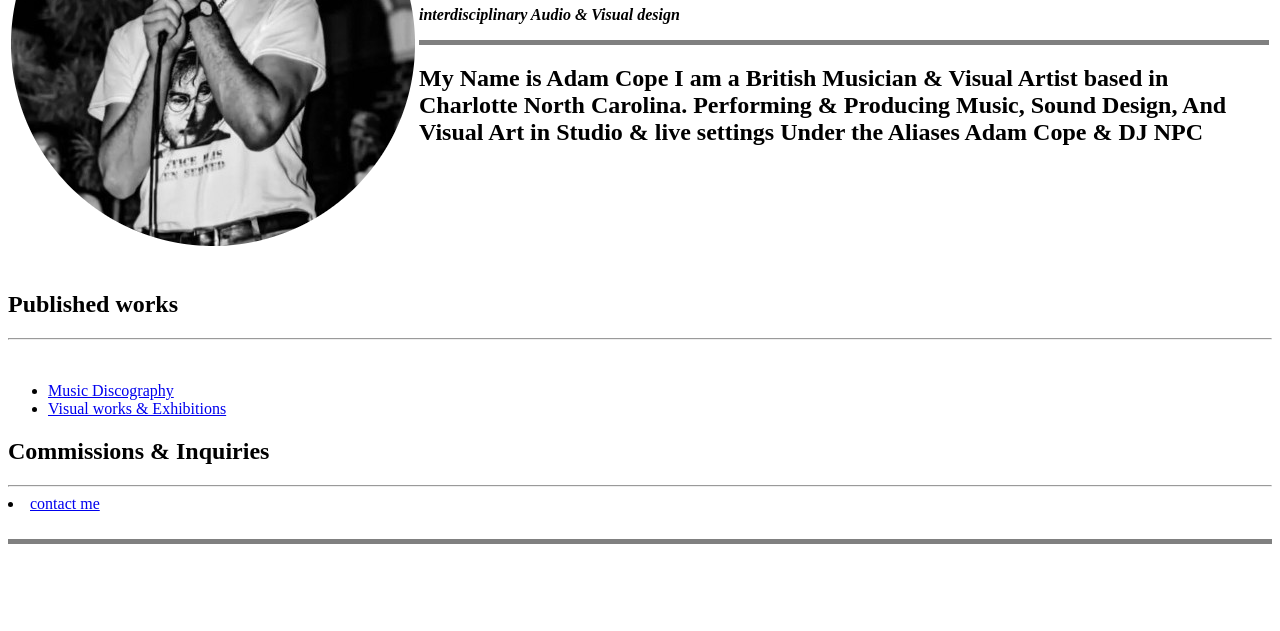
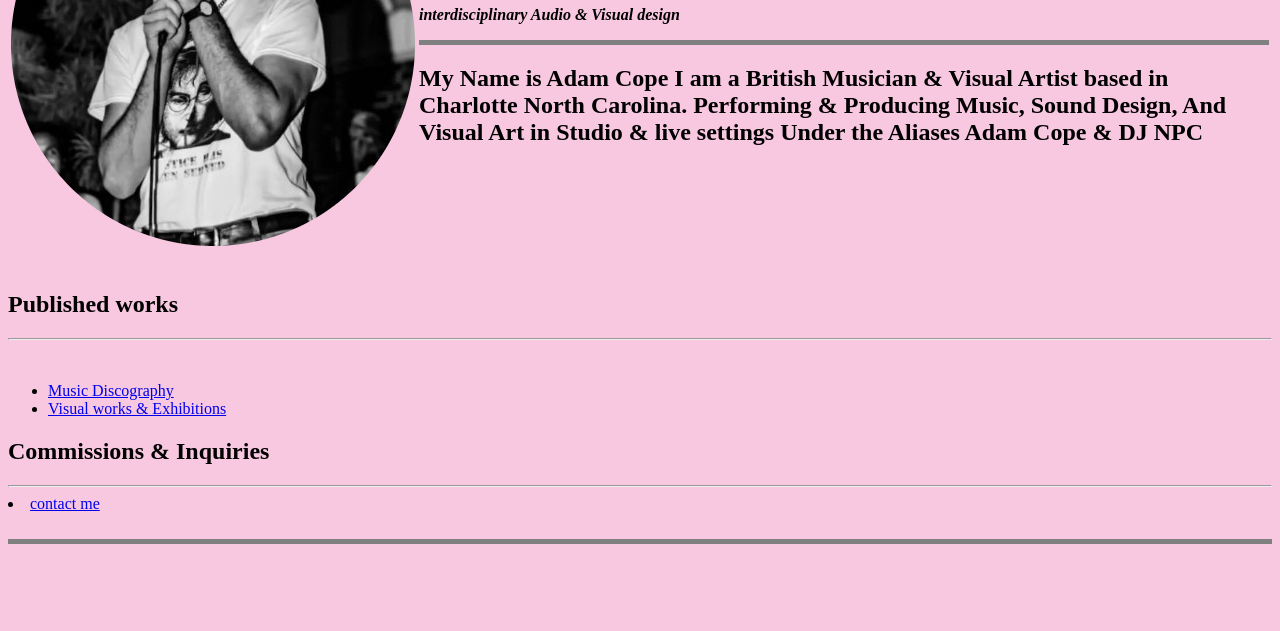
Before and after one commit to adamcope666/CV, a plain HTML site: page index.html in a window 1280 px wide. Shown: the part 169-800 px from the top of the page. Drawn offline with Linux system fonts and the light colour scheme.

Commit message:
Update index.html

```diff
--- a/index.html
+++ b/index.html
@@ -4,7 +4,7 @@
     <meta charset="UTF-8">
     <title>👽admlrnin2code👽</title>
   </head>
-  <body style="background color:#F7C8E0;">
+  <body style="background-color:#F7C8E0;">
     <table>
       <tr>
         <td><img src="images/adamcopelive-circle.png" alt="Adam Cope live performance picture"</td>
```
